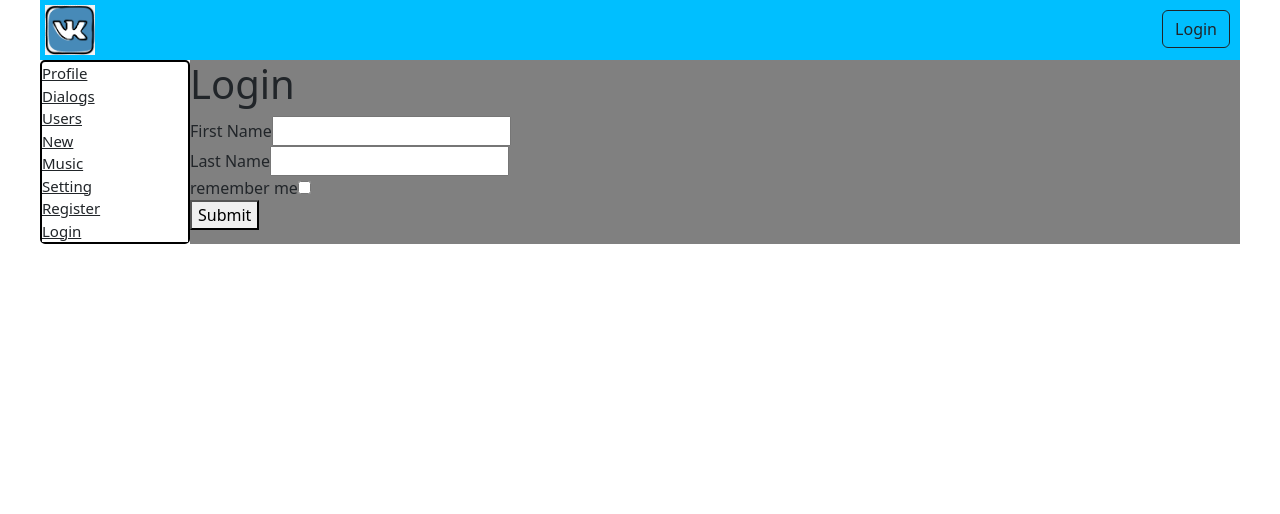
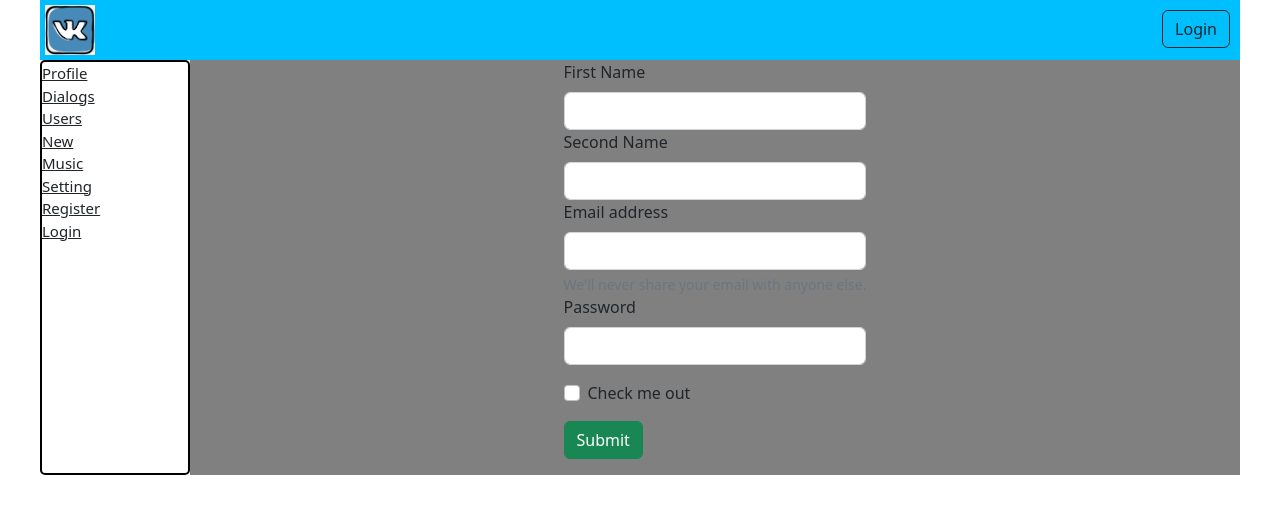
Before and after one commit to Maksim20000/ReactKabzaKakProsto, a React (Create React App) app: page /login in a window 1280 px wide. Shown: the top 514 px of the page. Built offline with nearby package versions, Linux system fonts and the light colour scheme; no server answers.

Commit message:
refactor-bootstrap-login

```diff
--- a/src/components/Login/Login.jsx
+++ b/src/components/Login/Login.jsx
@@ -5,8 +5,7 @@
         console.log(formData)
     }
     return(
-        <div>
-            <h1>Login</h1>
+        <div className={'d-flex justify-content-center'}>
             <LoginReduxForm onSubmit={onSubmit} />
         </div>
     )
--- a/src/components/Login/loginForm/loginForm.js
+++ b/src/components/Login/loginForm/loginForm.js
@@ -1,23 +1,54 @@
 import {Field, reduxForm} from "redux-form";
 
 
-
+// <form onSubmit={props.handleSubmit}>
+//     <div>
+//         <label htmlFor="firstName">First Name</label>
+//         <Field name="login" component="input" type="text" />
+//     </div>
+//     <div>
+//         <label htmlFor="lastName">Last Name</label>
+//         <Field name="password" component="input" type="text" />
+//     </div>
+//     <div>
+//         <label htmlFor="email">remember me</label>
+//         <Field name="remember_me" component="input" type="checkbox" />
+//     </div>
+//     <button type="submit">Submit</button>
+// </form>
 const LoginForm = (props) => {
     return (
         <form onSubmit={props.handleSubmit}>
-            <div>
-                <label htmlFor="firstName">First Name</label>
-                <Field name="login" component="input" type="text" />
+            <div className="mb-3">
+                <div>
+                    <label  className="form-label">First Name</label>
+                    <Field type="text" className="form-control"
+                           component={'input'} name={'firstName'}
+                    />
+                </div>
+                <div>
+                    <label  className="form-label">Second Name</label>
+                    <Field type="text" className="form-control"
+                           component={'input'} name={'SecondName'}
+                           />
+                </div>
+                <div>
+                    <label htmlFor="exampleInputEmail1" className="form-label">Email address</label>
+                    <Field type="email" className="form-control" component={'input'} name={'email'} id="exampleInputEmail1" aria-describedby="emailHelp"/>
+                </div>
+                <div id="emailHelp" className="form-text">
+                    We'll never share your email with anyone else.
+                </div>
+                <div className="mb-3">
+                    <label htmlFor="exampleInputPassword1" className="form-label">Password</label>
+                    <Field type="password" className="form-control" component={'input'} id="exampleInputPassword1" name={'password'}/>
+                </div>
+                <div className="mb-3 form-check">
+                    <Field type="checkbox" className="form-check-input" component={'input'} id="exampleCheck1" name={'checkBox'}/>
+                    <label className="form-check-label" htmlFor="exampleCheck1">Check me out</label>
+                </div>
+                <button type="submit" className="btn btn-success">Submit</button>
             </div>
-            <div>
-                <label htmlFor="lastName">Last Name</label>
-                <Field name="password" component="input" type="text" />
-            </div>
-            <div>
-                <label htmlFor="email">remember me</label>
-                <Field name="remember_me" component="input" type="checkbox" />
-            </div>
-            <button type="submit">Submit</button>
         </form>
     )
 }
```
